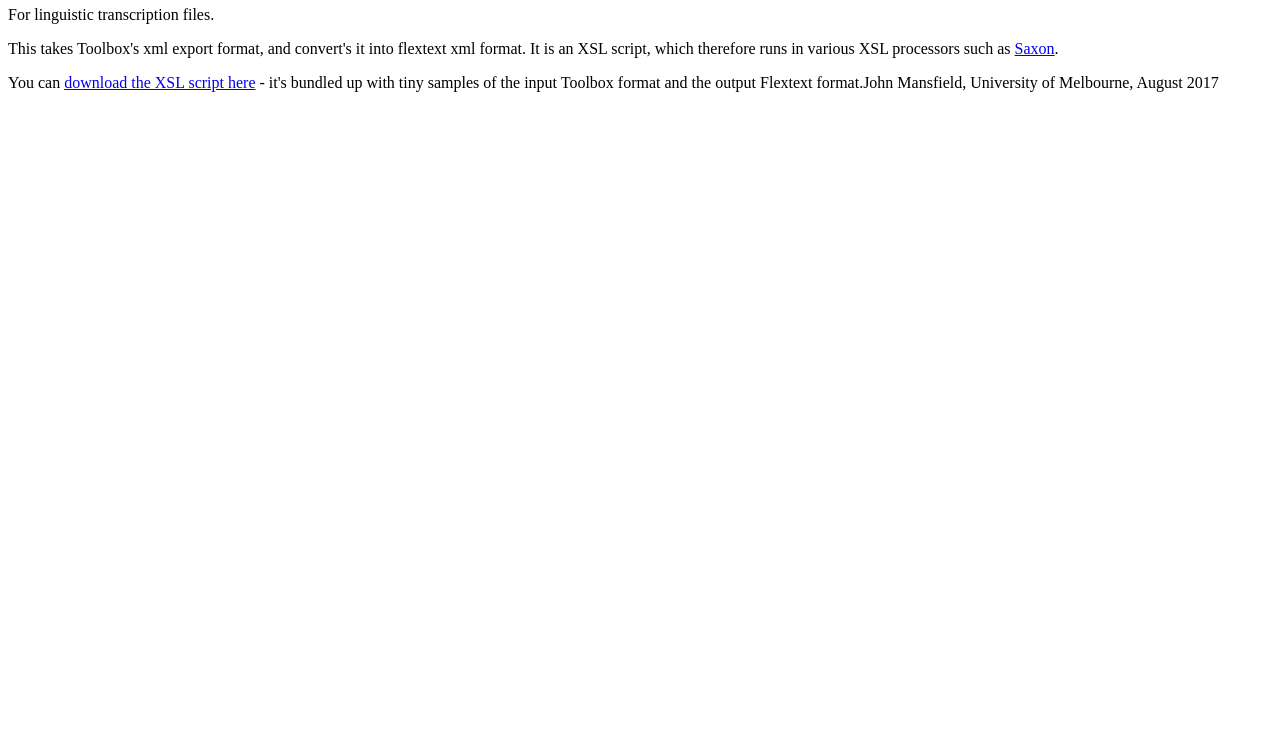
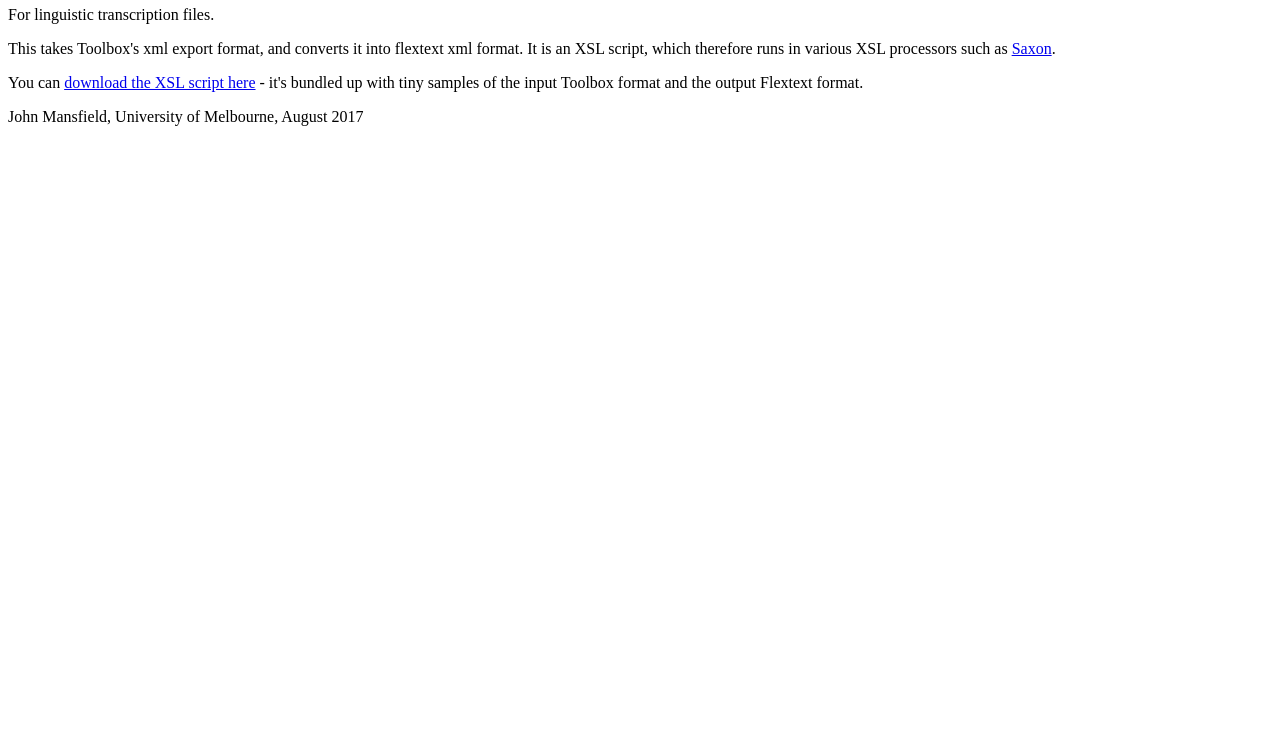
Before and after one commit to jbmansfield/jbmansfield.github.io, a plain HTML site: page linguistics/toolbox-flextext-converter/index.html in a window 1280 px wide. Shown: the part 60-800 px from the top of the page. Drawn offline with Linux system fonts and the light colour scheme.

Commit message:
Add files via upload

```diff
--- a/linguistics/toolbox-flextext-converter/index.html
+++ b/linguistics/toolbox-flextext-converter/index.html
@@ -3,8 +3,8 @@
 <body>
 	<h1>Toolbox - Flextext converter</h1>
 	<p>For linguistic transcription files.</p>
-	<p>This takes Toolbox's xml export format, and convert's it into flextext xml format. It is an XSL script, which therefore runs in various XSL processors such as <a href="http://saxon.sourceforge.net/">Saxon</a>.</p>
-	<p>You can <a href="../../tools/toolbox-flextext-converter.zip">download the XSL script here</a> - it's bundled up with tiny samples of the input Toolbox format and the output Flextext format.</p?
+	<p>This takes Toolbox's xml export format, and converts it into flextext xml format. It is an XSL script, which therefore runs in various XSL processors such as <a href="http://saxon.sourceforge.net/">Saxon</a>.</p>
+	<p>You can <a href="../../tools/toolbox-flextext-converter.zip">download the XSL script here</a> - it's bundled up with tiny samples of the input Toolbox format and the output Flextext format.</p>
 	<p>John Mansfield, University of Melbourne, August 2017</p>
 </body>
  </html>
```
